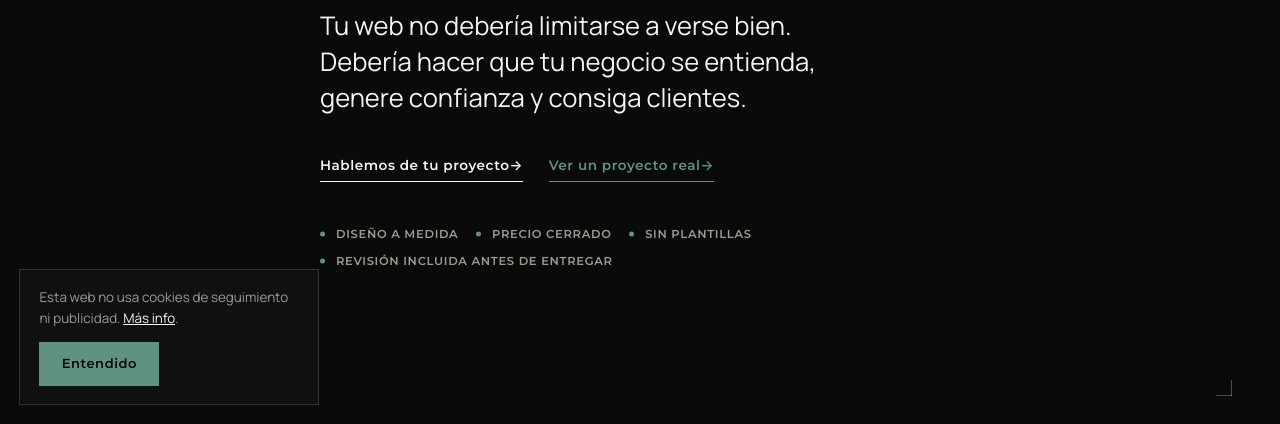
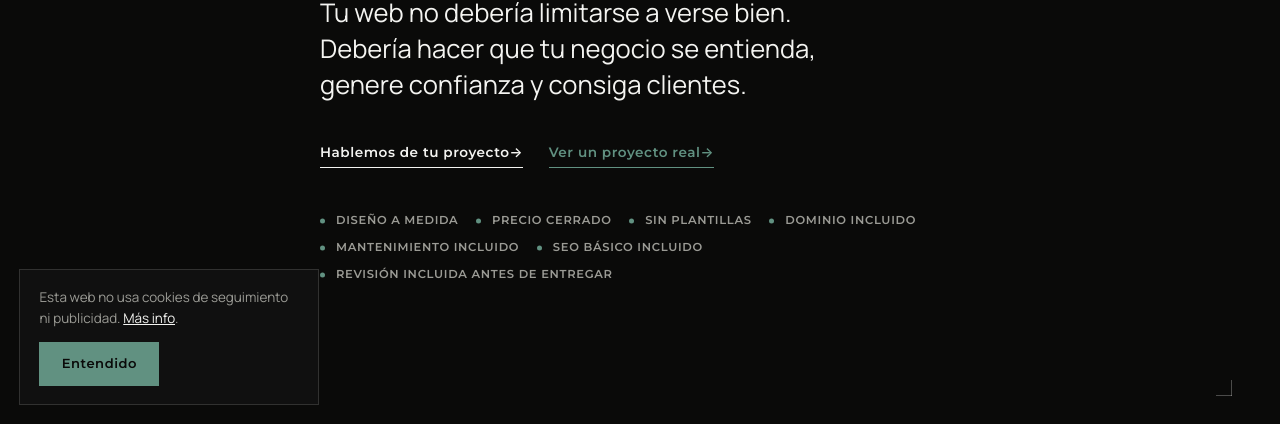
Before and after one commit to holavantageweb-web/vantage-web, a website: page index.html in a window 1280 px wide. Shown: the part 376-800 px from the top of the page. Drawn offline with Linux system fonts and the light colour scheme.

Commit message:
Añade dominio, mantenimiento y SEO básico a la franja de confianza del Hero

```diff
--- a/index.html
+++ b/index.html
@@ -60,6 +60,9 @@
         <li>Diseño a medida</li>
         <li>Precio cerrado</li>
         <li>Sin plantillas</li>
+        <li>Dominio incluido</li>
+        <li>Mantenimiento incluido</li>
+        <li>SEO básico incluido</li>
         <li>Revisión incluida antes de entregar</li>
       </ul>
     </div>
```
